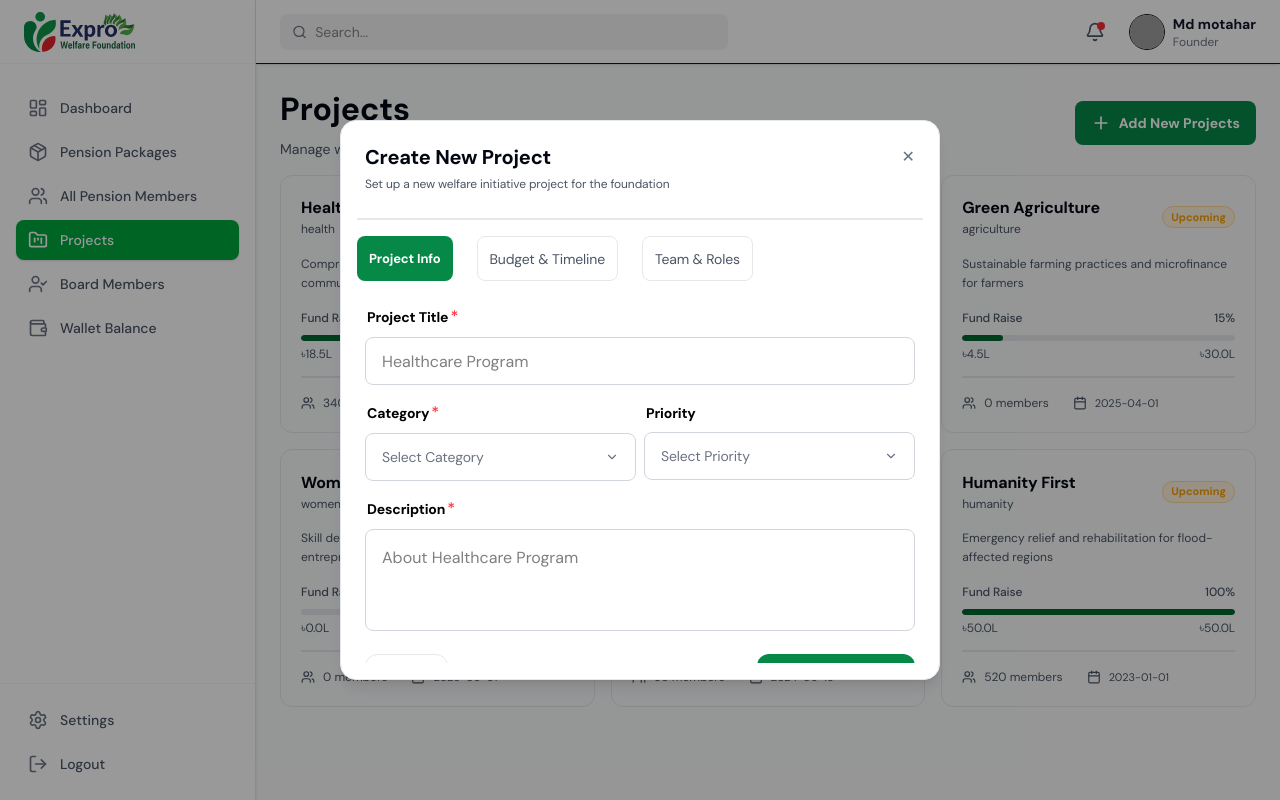
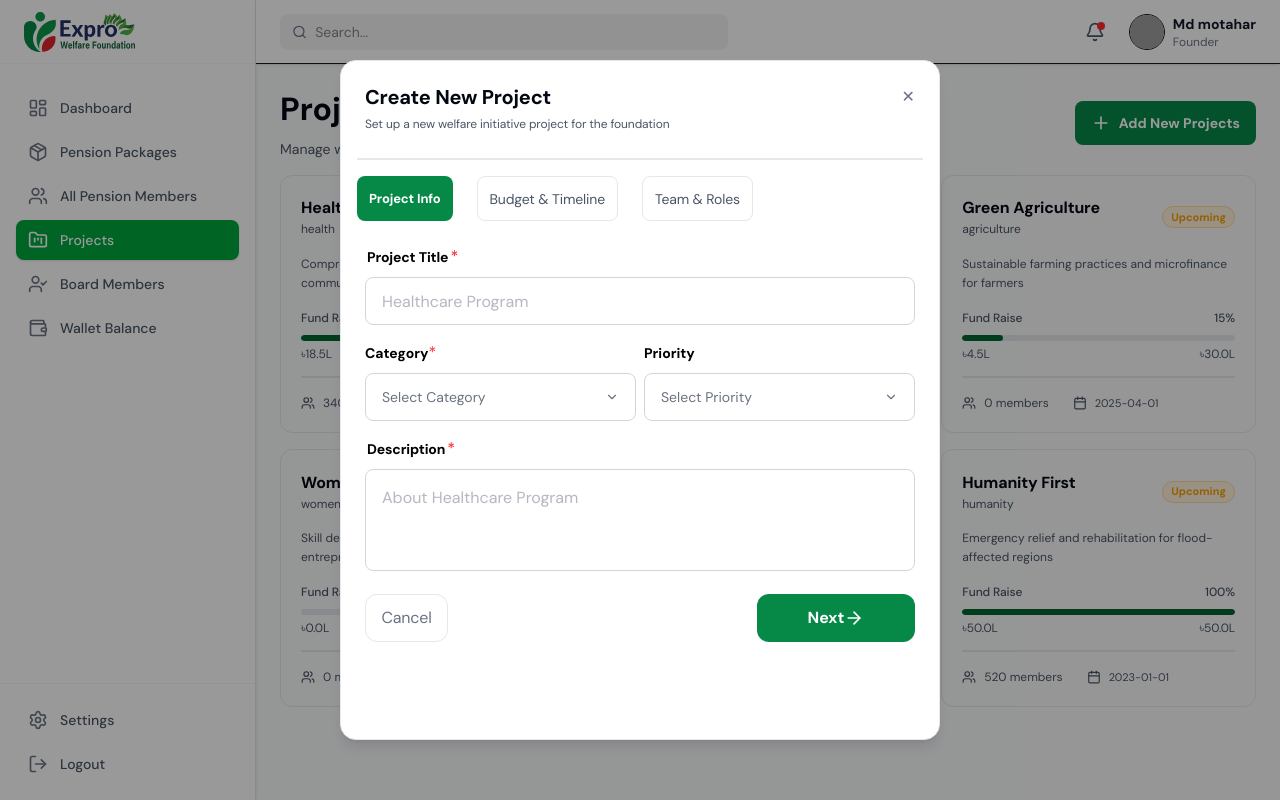
Before and after one commit to niduslab/Expro-Frontend, a Next.js app: page /admin/projects in a window 1280 px wide. Both pictures are taken after a click on the button "Add New Projects". Built offline with nearby package versions, Linux system fonts and the light colour scheme; grey boxes are pictures that could not be loaded; a web font is replaced by a local one.

Commit message:
added components of dropdown and calender

```diff
--- a/app/(auth)/admin/pension-packages/new-package-modal.tsx
+++ b/app/(auth)/admin/pension-packages/new-package-modal.tsx
@@ -10,7 +10,7 @@ export default function NewPackageModal({
 }: NewPackageModalProps) {
   return (
     <div className="fixed inset-0 z-50 flex items-center justify-center bg-black/40 overflow-y-auto">
-      <div className="flex flex-col max-w-[380] sm:max-w-2xl max-h-[80vh] p-2 md:p-6 bg-white rounded-xl border border-[#E5E7EB] shadow-[0px_4px_40px_0px_#00000014] text-black relative">
+      <div className="flex flex-col w-full max-w-[600px] h-[85vh] p-2 md:p-6 bg-white rounded-xl border border-[#E5E7EB] shadow-[0px_4px_40px_0px_#00000014] text-black relative">
         <div className="flex flex-col gap-6 overflow-y-auto overflow-x-hidden p-2">
           <div className=" flex flex-col gap-2">
             {" "}
--- a/app/(auth)/admin/projects/new-project-modal.tsx
+++ b/app/(auth)/admin/projects/new-project-modal.tsx
@@ -43,7 +43,7 @@ export default function NewProjectModal({
 
   return (
     <div className="fixed inset-0 z-50 flex items-center justify-center bg-black/40 p-2">
-      <div className="flex flex-col w-full max-w-[600px] p-2 md:p-4 lg-p-6 h-[70vh] bg-white rounded-2xl border border-[#E5E7EB] shadow-lg text-black">
+      <div className="flex flex-col w-full max-w-[600px] h-[85vh] p-2 md:p-4 lg-p-6  bg-white rounded-2xl border border-[#E5E7EB] shadow-lg text-black">
         {" "}
         {/* Header */}
         <div className="p-2 flex flex-col gap-[6px] ">
@@ -99,9 +99,8 @@ export default function NewProjectModal({
             >
               Team & Roles
             </button>
-          </div>
-
-          {/* Content */}
+            {/* Content */}
+          </div>{" "}
           <div className="flex-1 overflow-y-auto p-2">{renderTabContent()}</div>
         </div>
       </div>
--- a/app/(auth)/admin/projects/project-info.tsx
+++ b/app/(auth)/admin/projects/project-info.tsx
@@ -1,4 +1,7 @@
-import { ArrowRight, ChevronDown } from "lucide-react";
+"use client";
+import Dropdown from "@/components/ui/dropdown";
+import { ArrowRight } from "lucide-react";
+import { useState } from "react";
 
 interface NewProjectModalProps {
   setOpenModal: React.Dispatch<React.SetStateAction<boolean>>;
@@ -14,6 +17,8 @@ export default function ProjectInfo({
   activeTab,
   setActiveTab,
 }: NewProjectModalProps) {
+  const [category, setCategory] = useState("");
+  const [priority, setPriority] = useState("");
   return (
     <>
       <div className="flex flex-col relative pt-4 gap-[16px]">
@@ -28,41 +33,27 @@ export default function ProjectInfo({
           </div>
 
           <input
-            className="w-full h-[48px] gap-[129px] opacity-100 border border-[#D1D5DC] rounded-[8px] px-[16px] bg-[#FFFFFF]"
+            className="w-full h-[48px] gap-[129px] text-[#6A7282] opacity-100 border border-[#D1D5DC] rounded-[8px] px-[16px] bg-[#FFFFFF] focus:outline-none focus:ring focus:ring-green-500"
             placeholder="Healthcare Program"
           />
         </div>{" "}
         <div className="flex flex-col sm:flex-row gap-2 w-full">
-          <div className="relative w-full sm:w-1/2">
-            <div className="  justify-between w-full">
-              <div className="pb-2">
-                <span className="font-semibold text-[14px] leading-[150%] tracking-[-0.01em] p-0.5">
-                  Category
-                </span>
-                <span className="text-[#FB2C36] font-medium text-[16px] leading-[150%] tracking-[-0.01em]">
-                  *
-                </span>
-              </div>
-              <button className="flex items-center justify-between h-[48px] w-full border border-[#D1D5DC] rounded-[8px] px-[16px] bg-[#FFFFFF]">
-                <span className="text-[#6A7282] font-normal text-[14px] leading-[150%] tracking-[-0.01em]">
-                  Select Category
-                </span>
-                <ChevronDown className="text-[#6A7282]" size={14} />
-              </button>
-            </div>
+          <div className="relative w-full sm:w-1/2 ">
+            <Dropdown
+              label="Category"
+              required
+              placeholder="Select Category"
+              options={["Bug", "Feature", "Support"]}
+              onChange={(value) => setCategory(value)}
+            />
           </div>
           <div className="relative w-full sm:w-1/2">
-            <div className="flex flex-col  w-full">
-              <span className="font-semibold pb-2 text-[14px] leading-[150%] tracking-[-0.01em] p-0.5">
-                Priority
-              </span>
-              <button className="flex items-center justify-between h-[48px] w-full border border-[#D1D5DC] rounded-[8px] px-[16px] bg-[#FFFFFF]">
-                <span className="text-[#6A7282] font-normal text-[14px] leading-[150%] tracking-[-0.01em]">
-                  Select Priority
-                </span>
-                <ChevronDown className="text-[#6A7282]" size={14} />
-              </button>
-            </div>
+            <Dropdown
+              label="Priority"
+              placeholder="Select Priority"
+              options={["Low", "Medium", "High", "Urgent"]}
+              onChange={(value) => setPriority(value)}
+            />
           </div>
         </div>
         <div className=" justify-between">
@@ -76,7 +67,7 @@ export default function ProjectInfo({
           </div>
 
           <textarea
-            className=" w-full h-[102px] opacity-100 border border-[#D1D5DC] rounded-[8px] px-[16px] py-[16px] bg-[#FFFFFF] resize-none"
+            className=" w-full h-[102px] text-[#6A7282] opacity-100 border border-[#D1D5DC] rounded-[8px] px-[16px] py-[16px] bg-[#FFFFFF] resize-none focus:outline-none focus:ring focus:ring-green-500"
             placeholder="About Healthcare Program"
           />
         </div>{" "}
--- a/app/globals.css
+++ b/app/globals.css
@@ -77,3 +77,11 @@ html {
     transform: scaleX(0);
   }
 }
+input[type="date"]::-webkit-calendar-picker-indicator {
+  opacity: 0;
+  position: absolute;
+  right: 0;
+  width: 100%;
+  height: 100%;
+  cursor: pointer;
+}
--- /dev/null
+++ b/components/ui/date-picker.tsx
@@ -0,0 +1,67 @@
+"use client";
+
+import { Calendar } from "lucide-react";
+
+type DatePickerProps = {
+  label?: string;
+  required?: boolean;
+  value?: string;
+  onChange?: (value: string) => void;
+};
+
+export default function DatePicker({
+  label,
+  required,
+  value,
+  onChange,
+}: DatePickerProps) {
+  const handleChange = (e: React.ChangeEvent<HTMLInputElement>) => {
+    const raw = e.target.value;
+
+    if (!raw) return;
+
+    const [year, month, day] = raw.split("-");
+    const formatted = `${day}/${month}/${year.slice(2)}`;
+
+    onChange?.(formatted);
+  };
+
+  return (
+    <div className="w-full">
+      {label && (
+        <div className="mb-1">
+          <span className="font-semibold text-[14px] text-[#111827]">
+            {label}
+          </span>
+          {required && (
+            <span className="text-[#FB2C36] font-medium text-[16px]">*</span>
+          )}
+        </div>
+      )}
+
+      <div className="relative">
+        <input
+          type="date"
+          onChange={handleChange}
+          className="
+            w-full h-[42px]
+            border border-[#D1D5DC]
+            rounded-[8px]
+            px-[12px]
+            pr-[36px]
+            text-[14px]
+            text-[#6A7282]
+            bg-white
+            appearance-none
+            cursor-pointer
+          "
+        />
+
+        <Calendar
+          size={14}
+          className="absolute right-3 top-1/2 -translate-y-1/2 text-[#6A7282] pointer-events-none"
+        />
+      </div>
+    </div>
+  );
+}
--- /dev/null
+++ b/components/ui/dropdown.tsx
@@ -0,0 +1,77 @@
+"use client";
+
+import { useState, useRef, useEffect } from "react";
+import { ChevronDown } from "lucide-react";
+
+type DropdownProps = {
+  label?: string;
+  required?: boolean;
+  placeholder: string;
+  options: string[];
+  onChange?: (value: string) => void;
+};
+
+export default function Dropdown({
+  label,
+  required,
+  placeholder,
+  options,
+  onChange,
+}: DropdownProps) {
+  const [open, setOpen] = useState(false);
+  const [selected, setSelected] = useState("");
+  const ref = useRef<HTMLDivElement>(null);
+
+  useEffect(() => {
+    const handleOutside = (e: MouseEvent) => {
+      if (ref.current && !ref.current.contains(e.target as Node)) {
+        setOpen(false);
+      }
+    };
+
+    document.addEventListener("mousedown", handleOutside);
+    return () => document.removeEventListener("mousedown", handleOutside);
+  }, []);
+
+  const handleSelect = (value: string) => {
+    setSelected(value);
+    setOpen(false);
+    onChange?.(value);
+  };
+
+  return (
+    <div ref={ref} className="relative w-full ">
+      {label && (
+        <div className="pb-2">
+          <span className="font-semibold text-[14px]">{label}</span>
+          {required && <span className="text-red-500">*</span>}
+        </div>
+      )}
+
+      <button
+        type="button"
+        onClick={() => setOpen(!open)}
+        className="flex items-center cursor-pointer justify-between h-[48px] w-full border border-[#D1D5DC] rounded-[8px] px-[16px] bg-white"
+      >
+        <span className="text-[#6A7282] text-[14px]">
+          {selected || placeholder}
+        </span>
+        <ChevronDown size={14} className="text-[#6A7282]" />
+      </button>
+
+      {open && (
+        <ul className="absolute z-20 mt-1 w-full bg-white border border-[#D1D5DC] rounded-[8px] shadow-md">
+          {options.map((item) => (
+            <li
+              key={item}
+              onClick={() => handleSelect(item)}
+              className="px-4 py-2 text-[#6A7282] text-sm hover:bg-gray-100 cursor-pointer"
+            >
+              {item}
+            </li>
+          ))}
+        </ul>
+      )}
+    </div>
+  );
+}
```
Also changed, not shown: app/(auth)/admin/projects/project-budget-timeline.tsx (+14 -30 lines), app/(auth)/admin/projects/project-teams-roles.tsx (+20 -21 lines).
